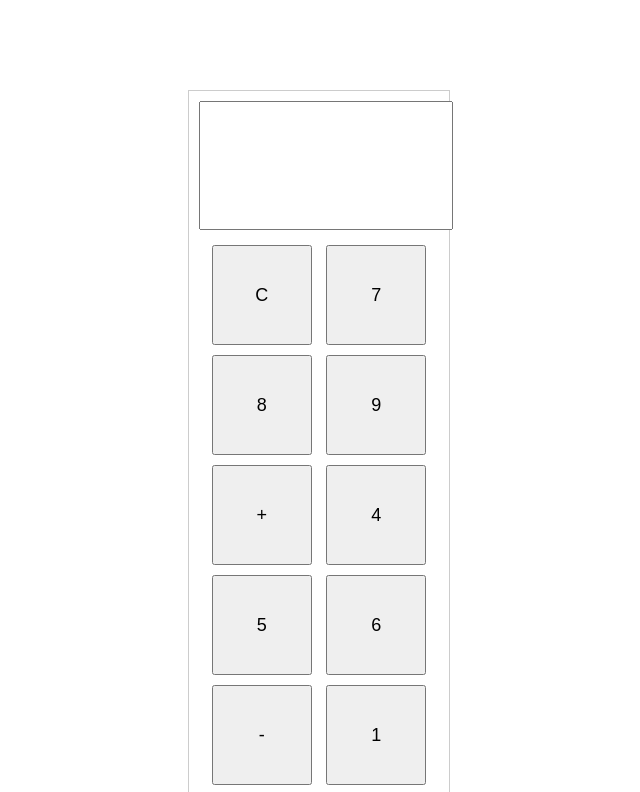
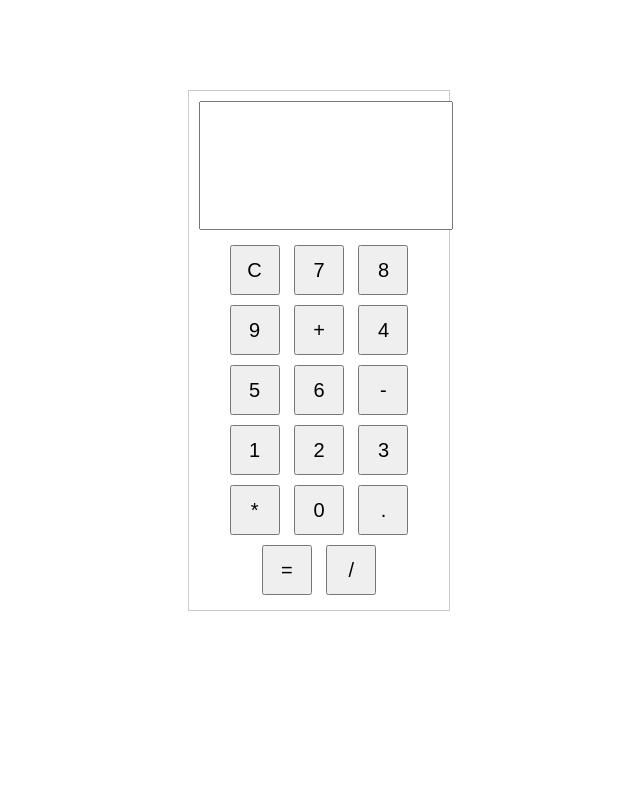
Before and after one commit to saki789/online-calculator-, a plain HTML site: page index.html in a window 1280 px wide. Shown: the top 792 px of the page, without its empty margins (321-961 px from the left). Drawn offline with Linux system fonts and the light colour scheme.

Commit message:
Update styles.css

```diff
--- a/styles.css
+++ b/styles.css
@@ -20,9 +20,9 @@ body {
 }
 
 .buttons button {
-  width: 100px;
-  height: 100px;
-  font-size: 18px;
+  width: 50px;
+  height: 50px;
+  font-size: 20px;
   margin: 5px;
   cursor: pointer;
 }
```
